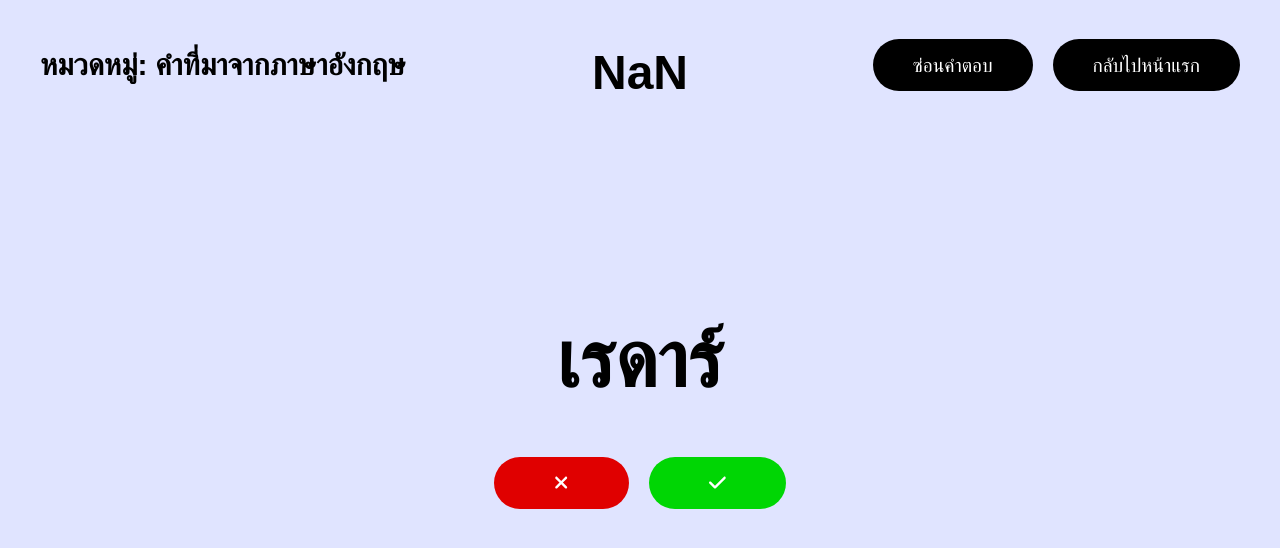
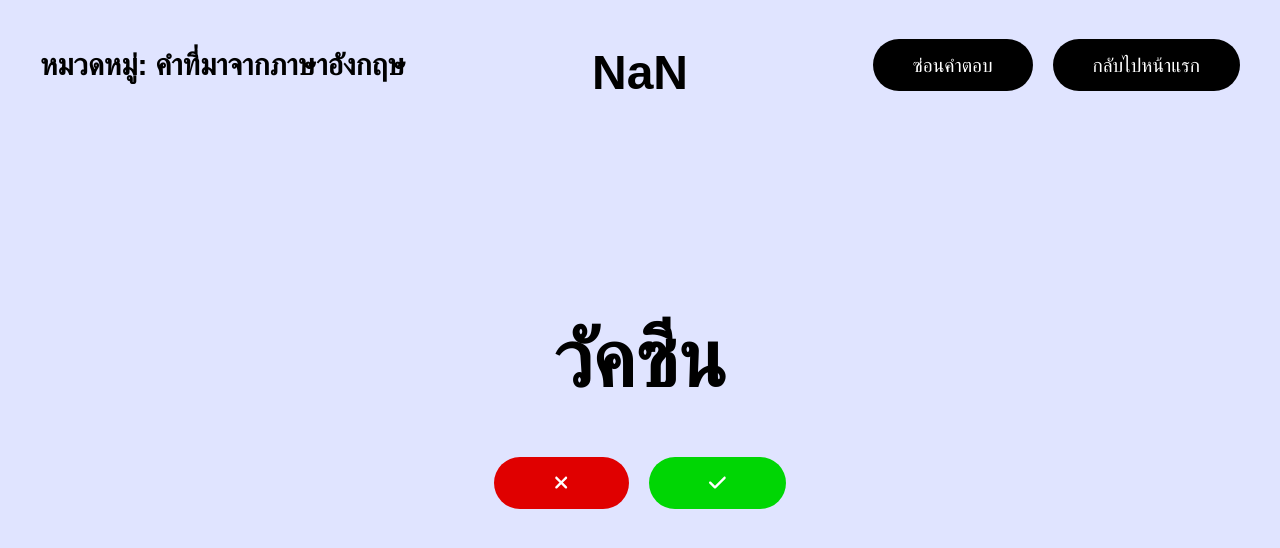
Before and after one commit to suttirakcha/lets-guess, a React (Create React App) app: page /th/english-loanwords in a window 1280 px wide. Shown: the top 548 px of the page. Built offline with nearby package versions, Linux system fonts and the light colour scheme; a web font is replaced by a local one.

Commit message:
Update english-loanwords.js

```diff
--- a/src/th/categories/english-loanwords.js
+++ b/src/th/categories/english-loanwords.js
@@ -3,6 +3,6 @@ import "../../App.scss";
 import QuestionsTh from "../components/questions";
 
 export default function EnglishLoanwords(){
-  const words = ["ฟรี","แพ็กเกจ","บอล","ช็อกโกแลต","คุกกี้","เครดิต","เดบิต","เทอม","แท็กซี่","เช็ค","เชิ้ต","เคาน์เตอร์","แคปซูล","การ์ตูน","โควตา","เต็นท์","ดีเปรสชัน","เทคโนโลยี","แกลลอน","คอนเสิร์ต","ไดโนเสาร์","เซลล์","คลินิก","เกม","กราฟ","ไมโครโฟน","คอมพิวเตอร์","ไมโครเวฟ","ยีราฟ","ยิปซัม","ไมล์","เรดาร์","วัคซีน","วิตามิน","ลิปสติก","โน้ต","ฟิสิกส์","แก๊ส","ครีม","คอนกรีต","บล็อก","พลาสติก","เปอร์เซ็นต์","เกียร์","แก๊ง","นีออน","แบคทีเรีย","ไวรัส","ไฟล์","เว็บไซต์","ออกซิเจน","แฟชั่น","แอร์","บอลลูน","บาร์","แบตเตอรี่","เค้ก","คอร์ด","ฟิล์ม","ลิฟต์","ปลั๊ก","โปรแกรม","ปั๊ม","คิว","ซอส","ช็อก","เทป","โทเค็น","วิดีโอ","สวิตซ์","แทรกเตอร์"];
+  const words = ["ฟรี","แพ็กเกจ","บอล","ช็อกโกแลต","คุกกี้","เครดิต","เดบิต","เทอม","แท็กซี่","เช็ค","เชิ้ต","เคาน์เตอร์","แคปซูล","การ์ตูน","โควตา","เต็นท์","ดีเปรสชัน","เทคโนโลยี","แกลลอน","คอนเสิร์ต","ไดโนเสาร์","เซลล์","คลินิก","เกม","กราฟ","ไมโครโฟน","คอมพิวเตอร์","ไมโครเวฟ","ยีราฟ","ยิปซัม","ไมล์","เรดาร์","วัคซีน","วิตามิน","ลิปสติก","โน้ต","ฟิสิกส์","แก๊ส","ครีม","คอนกรีต","บล็อก","พลาสติก","เปอร์เซ็นต์","เกียร์","แก๊ง","นีออน","แบคทีเรีย","ไวรัส","ไฟล์","เว็บไซต์","ออกซิเจน","แฟชั่น","แอร์","บอลลูน","บาร์","แบตเตอรี่","เค้ก","คอร์ด","ฟิล์ม","ลิฟต์","ปลั๊ก","โปรแกรม","ปั๊ม","คิว","ซอส","ช็อก","เทป","โทเค็น","วิดีโอ","สวิตซ์","แทรกเตอร์","โชว์","เชียร์","ชอล์ก"];
   return (<QuestionsTh answers={words} category="คำที่มาจากภาษาอังกฤษ" redirect="/th/english-loanwords"/>)
 }
```
